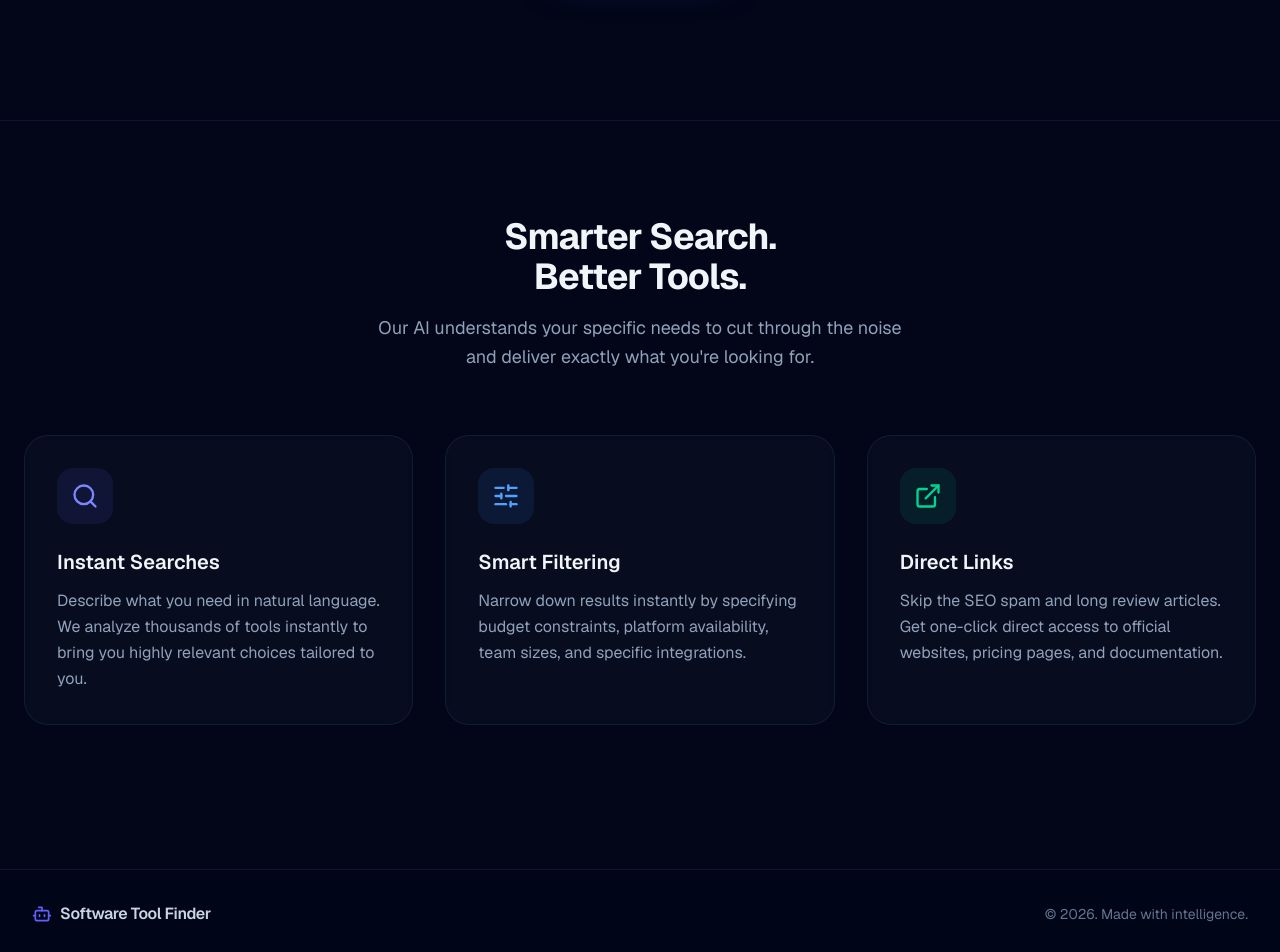
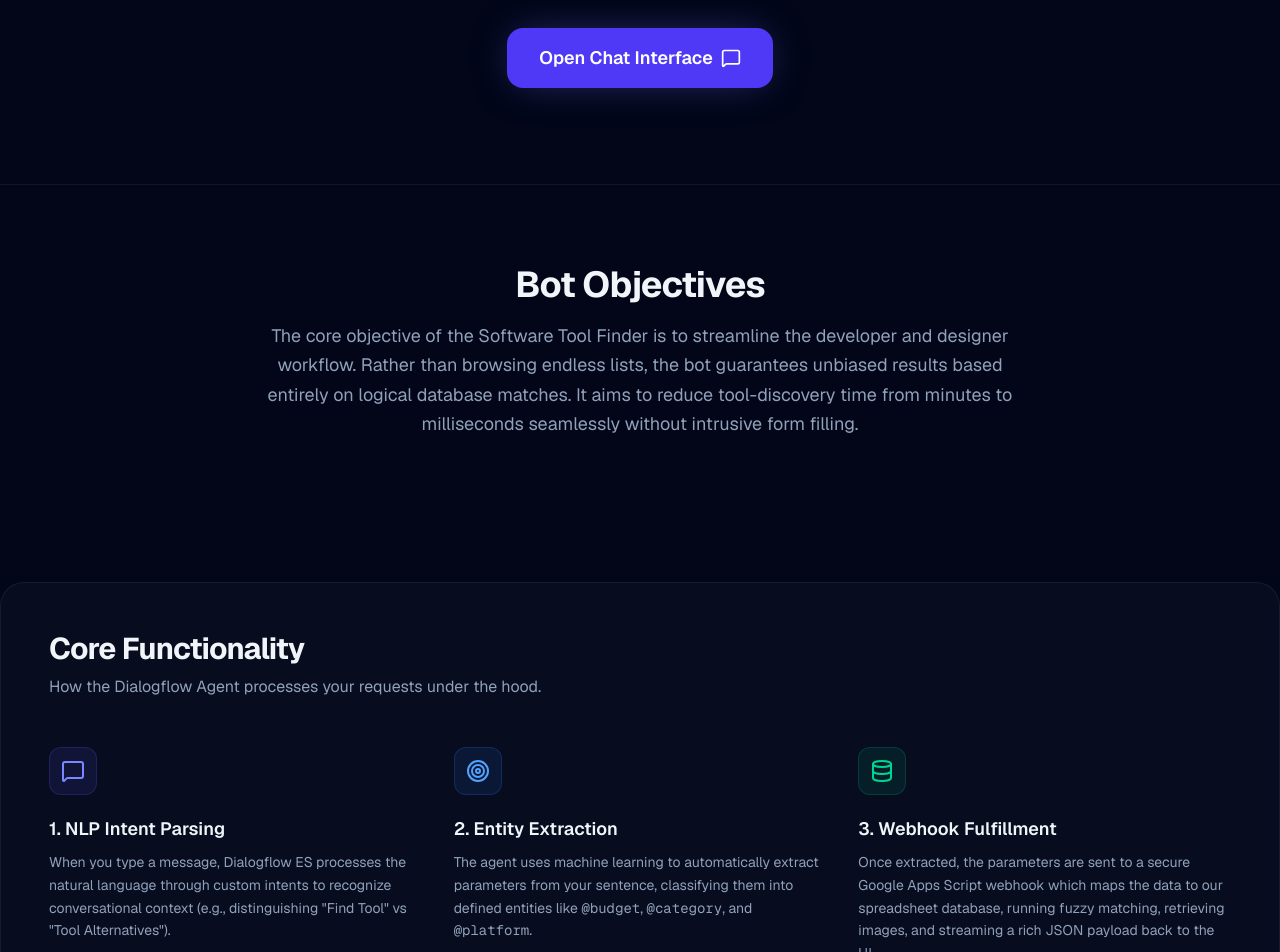
Before and after one commit to shub262005/software-tool-finder-bot, a Next.js app: page / in a window 1280 px wide. Shown: the part 620-1572 px from the top of the page. Built offline with nearby package versions, Linux system fonts and the light colour scheme.

Commit message:
Redesign landing page to explain bot functionality

```diff
--- a/src/app/page.tsx
+++ b/src/app/page.tsx
@@ -1,4 +1,4 @@
-import { Search, SlidersHorizontal, ExternalLink, Bot } from "lucide-react";
+import { Search, SlidersHorizontal, ExternalLink, Bot, Database, MessageSquare, Target } from "lucide-react";
 import Link from "next/link";
 
 export default function Home() {
@@ -22,15 +22,15 @@ export default function Home() {
             <span className="animate-ping absolute inline-flex h-full w-full rounded-full bg-indigo-400 opacity-75"></span>
             <span className="relative inline-flex rounded-full h-2 w-2 bg-indigo-500"></span>
           </span>
-          Next-Gen AI Assistant
+          Powered by Google Dialogflow ES
         </div>
 
         <h1 className="text-5xl sm:text-7xl font-extrabold tracking-tight mb-8 max-w-4xl text-transparent bg-clip-text bg-gradient-to-br from-white to-slate-400">
-          Find the Perfect Software Tool in Seconds.
+          A Conversational Interface for Software Discovery.
         </h1>
 
         <p className="text-lg sm:text-xl text-slate-400 max-w-2xl mb-12 leading-relaxed">
-          Say goodbye to endless Googling. Software Tool Finder is your AI-powered companion that helps developers, designers, and creators discover, filter, and choose the best tools for their next project.
+          Skip generic, SEO-optimized articles. Chat directly with a Natural Language Processing (NLP) assistant that interprets your platform constraints, budget, and exact project needs to fetch verified tools from our database.
         </p>
 
         <Link
@@ -39,51 +39,63 @@ export default function Home() {
         >
           <div className="absolute inset-0 bg-white/20 translate-y-full group-hover:translate-y-0 transition-transform duration-300 ease-out"></div>
           <span className="relative flex items-center gap-2">
-            Try the Bot
-            <ExternalLink className="w-5 h-5 group-hover:translate-x-1 group-hover:-translate-y-1 transition-transform" />
+            Open Chat Interface
+            <MessageSquare className="w-5 h-5 group-hover:translate-x-1 group-hover:-translate-y-1 transition-transform" />
           </span>
         </Link>
       </main>
 
-      {/* Features Section */}
-      <section className="relative py-24 px-6 max-w-7xl mx-auto z-10 border-t border-slate-800/50 mt-10">
+      {/* Objectives Section */}
+      <section className="relative py-20 px-6 max-w-7xl mx-auto z-10 border-t border-slate-800/50">
         <div className="text-center mb-16 px-4">
           <h2 className="text-3xl sm:text-4xl font-bold tracking-tight text-slate-100 mb-4">
-            Smarter Search.<br/>Better Tools.
+            Bot Objectives
           </h2>
-          <p className="text-slate-400 max-w-2xl mx-auto text-lg leading-relaxed">
-            Our AI understands your specific needs to cut through the noise <br className="hidden sm:block" /> and deliver exactly what you're looking for.
+          <p className="text-slate-400 max-w-3xl mx-auto text-lg leading-relaxed">
+            The core objective of the Software Tool Finder is to streamline the developer and designer workflow.
+            Rather than browsing endless lists, the bot guarantees unbiased results based entirely on logical database matches.
+            It aims to reduce tool-discovery time from minutes to milliseconds seamlessly without intrusive form filling.
           </p>
+        </div>
+      </section>
+
+      {/* Functionality Section */}
+      <section className="relative py-12 px-6 max-w-7xl mx-auto z-10 mb-20 bg-slate-900/40 rounded-3xl border border-slate-800/60 p-8 sm:p-12">
+        <div className="mb-12">
+          <h2 className="text-3xl font-bold tracking-tight text-slate-100 mb-2">
+            Core Functionality
+          </h2>
+          <p className="text-slate-400">How the Dialogflow Agent processes your requests under the hood.</p>
         </div>
 
         <div className="grid md:grid-cols-3 gap-8">
-          <div className="group bg-slate-900/40 backdrop-blur-sm border border-slate-800/60 rounded-3xl p-8 hover:bg-slate-800/60 hover:border-slate-700 transition-all duration-300">
-            <div className="w-14 h-14 bg-indigo-500/10 rounded-2xl flex items-center justify-center mb-6 group-hover:-translate-y-1 group-hover:bg-indigo-500/20 transition-all">
-              <Search className="w-7 h-7 text-indigo-400" />
+          <div className="group">
+            <div className="w-12 h-12 bg-indigo-500/10 rounded-xl flex items-center justify-center mb-5 border border-indigo-500/20">
+              <MessageSquare className="w-6 h-6 text-indigo-400" />
             </div>
-            <h3 className="text-xl font-semibold text-slate-100 mb-3">Instant Searches</h3>
-            <p className="text-slate-400 leading-relaxed">
-              Describe what you need in natural language. We analyze thousands of tools instantly to bring you highly relevant choices tailored to you.
+            <h3 className="text-lg font-semibold text-slate-100 mb-2">1. NLP Intent Parsing</h3>
+            <p className="text-slate-400 text-sm leading-relaxed">
+              When you type a message, Dialogflow ES processes the natural language through custom intents to recognize conversational context (e.g., distinguishing "Find Tool" vs "Tool Alternatives").
             </p>
           </div>
 
-          <div className="group bg-slate-900/40 backdrop-blur-sm border border-slate-800/60 rounded-3xl p-8 hover:bg-slate-800/60 hover:border-slate-700 transition-all duration-300">
-            <div className="w-14 h-14 bg-blue-500/10 rounded-2xl flex items-center justify-center mb-6 group-hover:-translate-y-1 group-hover:bg-blue-500/20 transition-all">
-              <SlidersHorizontal className="w-7 h-7 text-blue-400" />
+          <div className="group">
+            <div className="w-12 h-12 bg-blue-500/10 rounded-xl flex items-center justify-center mb-5 border border-blue-500/20">
+              <Target className="w-6 h-6 text-blue-400" />
             </div>
-            <h3 className="text-xl font-semibold text-slate-100 mb-3">Smart Filtering</h3>
-            <p className="text-slate-400 leading-relaxed">
-              Narrow down results instantly by specifying budget constraints, platform availability, team sizes, and specific integrations.
+            <h3 className="text-lg font-semibold text-slate-100 mb-2">2. Entity Extraction</h3>
+            <p className="text-slate-400 text-sm leading-relaxed">
+              The agent uses machine learning to automatically extract parameters from your sentence, classifying them into defined entities like <code>@budget</code>, <code>@category</code>, and <code>@platform</code>.
             </p>
           </div>
 
-          <div className="group bg-slate-900/40 backdrop-blur-sm border border-slate-800/60 rounded-3xl p-8 hover:bg-slate-800/60 hover:border-slate-700 transition-all duration-300">
-            <div className="w-14 h-14 bg-emerald-500/10 rounded-2xl flex items-center justify-center mb-6 group-hover:-translate-y-1 group-hover:bg-emerald-500/20 transition-all">
-              <ExternalLink className="w-7 h-7 text-emerald-400" />
+          <div className="group">
+            <div className="w-12 h-12 bg-emerald-500/10 rounded-xl flex items-center justify-center mb-5 border border-emerald-500/20">
+              <Database className="w-6 h-6 text-emerald-400" />
             </div>
-            <h3 className="text-xl font-semibold text-slate-100 mb-3">Direct Links</h3>
-            <p className="text-slate-400 leading-relaxed">
-              Skip the SEO spam and long review articles. Get one-click direct access to official websites, pricing pages, and documentation.
+            <h3 className="text-lg font-semibold text-slate-100 mb-2">3. Webhook Fulfillment</h3>
+            <p className="text-slate-400 text-sm leading-relaxed">
+              Once extracted, the parameters are sent to a secure Google Apps Script webhook which maps the data to our spreadsheet database, running fuzzy matching, retrieving images, and streaming a rich JSON payload back to the UI.
             </p>
           </div>
         </div>
@@ -96,7 +108,7 @@ export default function Home() {
             <Bot className="w-5 h-5 text-indigo-500" />
             <span className="font-semibold text-slate-300 tracking-tight">Software Tool Finder</span>
           </div>
-          <p className="text-sm">© 2026. Made with intelligence.</p>
+          <p className="text-sm">Technical Implementation Demonstration</p>
         </div>
       </footer>
     </div>
```
